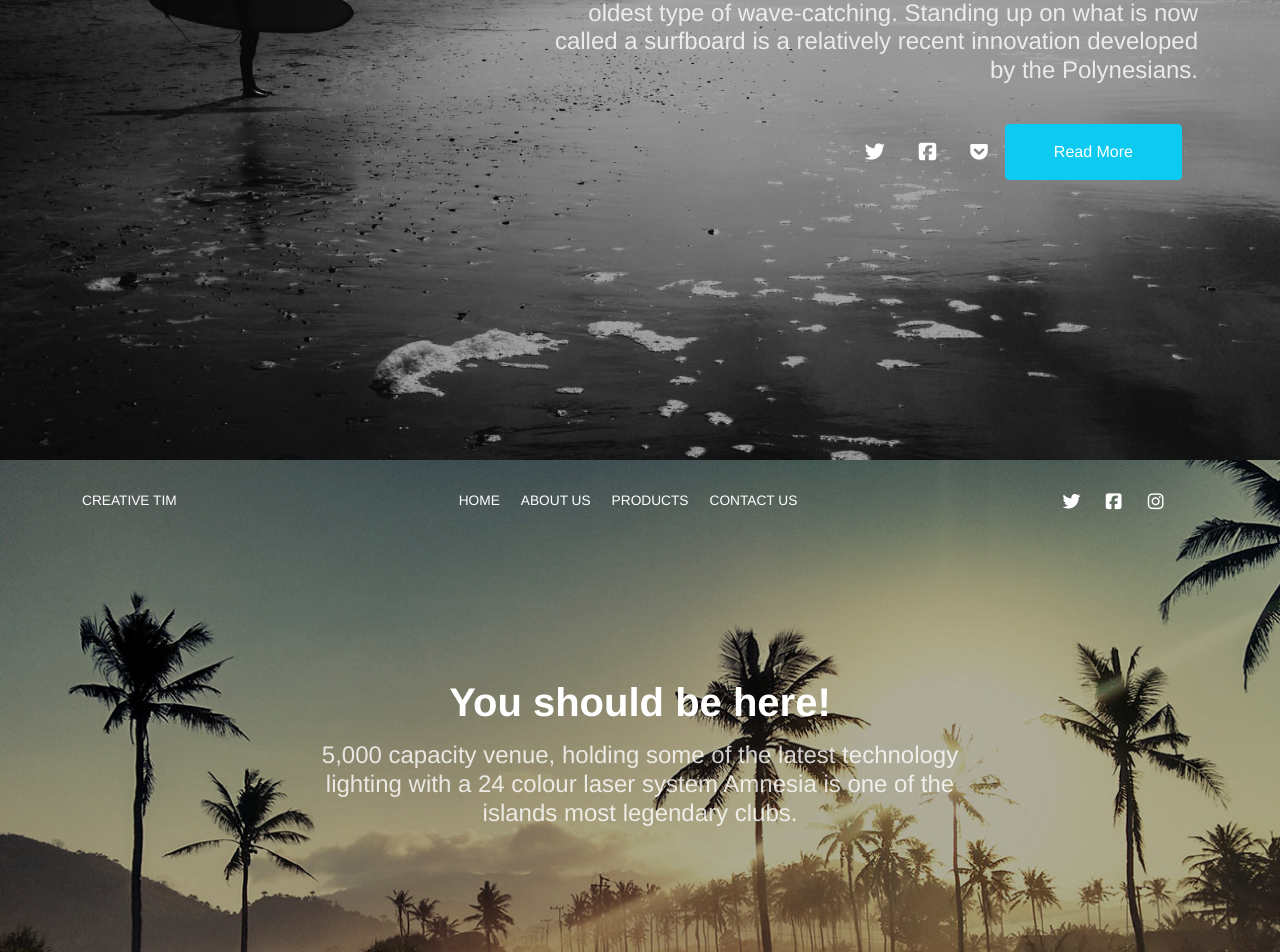
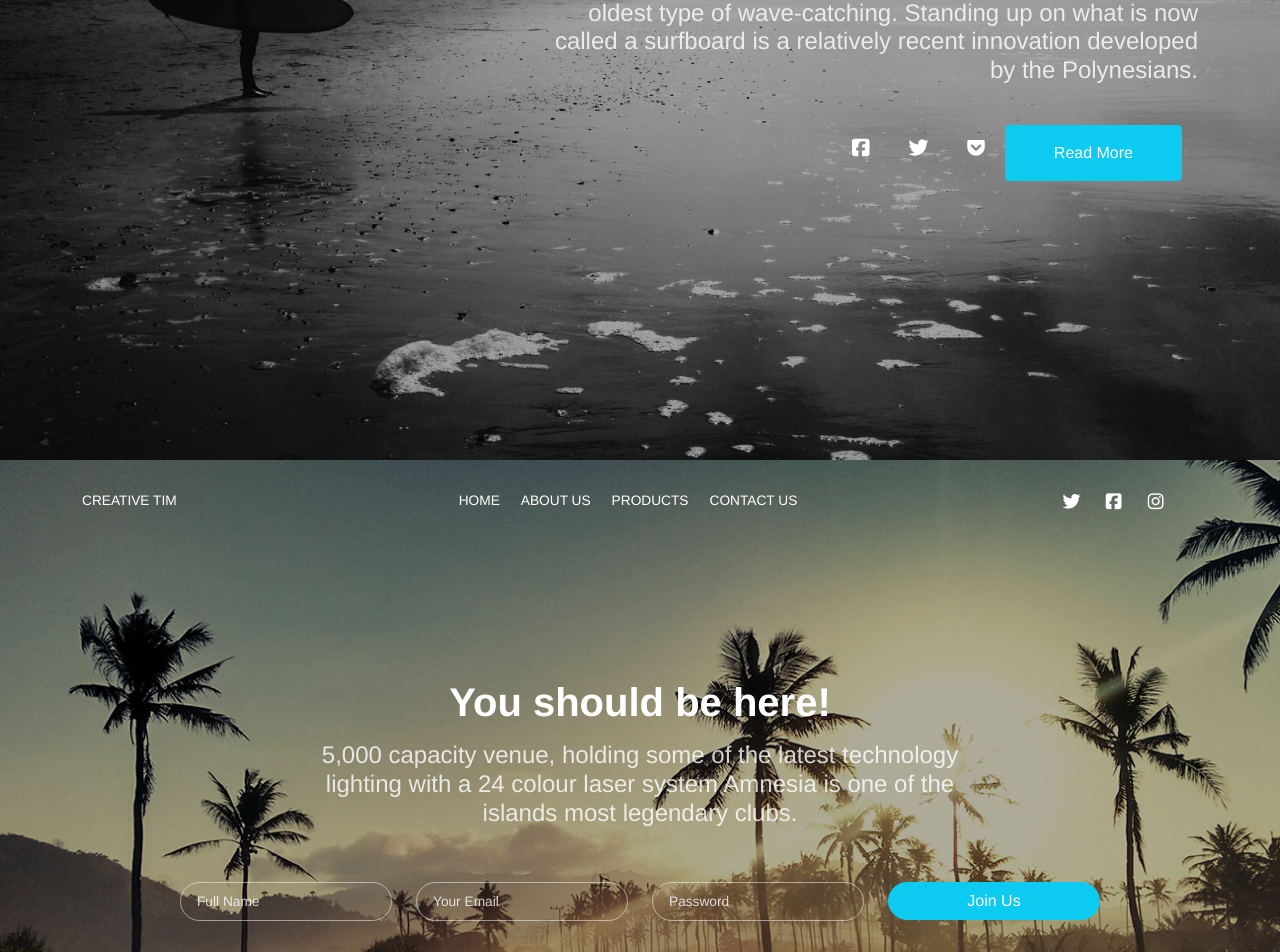
Before and after one commit to meovy/section-header-feature, a React (Create React App) app: page / in a window 1280 px wide. Shown: the part 1140-2092 px from the top of the page. Built offline with nearby package versions, Linux system fonts and the light colour scheme.

Commit message:
feat: add form input

```diff
--- a/src/App.css
+++ b/src/App.css
@@ -306,10 +306,6 @@ margin
   margin-left: auto !important;
 }
 
-.btn-neutral.btn-link {
-  color: #fff;
-}
-
 .btn.btn-info.btn-lg {
   color: #fff;
   font-size: 1em;
@@ -317,16 +313,89 @@ margin
   padding: 15px 48px;
 }
 
-.a.btn-icon.btn-lg {
+.btn-icon.btn-lg {
   height: 3.6rem;
   min-width: 3.6rem;
   width: 3.6rem;
 }
 
-.btn-icon.btn-neutral.btn.btn-link.btn-lg:hover {
+.btn-icon.btn-icon.btn-transparent.btn-lg {
+  color: #fff;
+}
+
+.btn-icon.btn-transparent.btn-lg:hover {
   color: #f96332!important;
 }
 
 .mr-3 {
   margin-right: 1rem!important;
 }
+
+.card {
+  border: 0;
+  border-radius: 0.1875rem;
+  display: inline-block;
+  position: relative;
+  width: 100%;
+  margin-bottom: 30px;
+  box-shadow: 0px 5px 25px 0px rgba(0, 0, 0, 0.2);
+}
+
+.form-control {
+  background-color: transparent;
+  border: 1px solid hsla(0,0%,100%,.5);
+  border-radius: 30px;
+  color: #fff;
+  height: auto;
+  line-height: normal;
+  font-size: 0.8571em;
+  -webkit-transition: color 0.3s ease-in-out, border-color 0.3s ease-in-out,
+    background-color 0.3s ease-in-out;
+  -moz-transition: color 0.3s ease-in-out, border-color 0.3s ease-in-out,
+    background-color 0.3s ease-in-out;
+  -o-transition: color 0.3s ease-in-out, border-color 0.3s ease-in-out,
+    background-color 0.3s ease-in-out;
+  -ms-transition: color 0.3s ease-in-out, border-color 0.3s ease-in-out,
+    background-color 0.3s ease-in-out;
+  transition: color 0.3s ease-in-out, border-color 0.3s ease-in-out,
+    background-color 0.3s ease-in-out;
+  -webkit-box-shadow: none;
+  box-shadow: none;
+}
+
+.form-control::placeholder {
+  color: #fff;
+  opacity: 0.8;
+  filter: alpha(opacity=80);}
+
+.form-control:focus {
+  background-color: transparent;
+  border: 1px solid #fff;
+  -webkit-box-shadow: none;
+  box-shadow: none;
+  outline: 0 !important;
+  color: #fff;
+}
+.btn-round {
+  border-width: 1px;
+  border-radius: 30px!important;
+}
+
+.btn-block, .btn-block:hover {
+  display: block;
+  width: 100%;
+  color: #fff;
+}
+
+.card-form-horizontal .btn, .card-form-horizontal .form-group, .card-form-horizontal .input-group {
+  margin: 0;
+}
+
+.card-plain {
+  background: transparent;
+  box-shadow: none;
+}
+.card-plain .card-body {
+  padding-left: 5px;
+  padding-right: 5px;
+}
--- a/src/App.js
+++ b/src/App.js
@@ -2,8 +2,6 @@ import React from "react";
 import Features from "./components/Feature";
 import Headers from "./components/Header";
 import NavBar from "./components/NavBar";
-import "bootstrap/dist/css/bootstrap.min.css";
-import "@fortawesome/fontawesome-free/css/all.min.css";
 import "./App.css";
 
 function App() {
--- /dev/null
+++ b/src/components/Header/Buttons.js
@@ -0,0 +1,41 @@
+import React from "react";
+import { Button } from "reactstrap";
+
+export default function Buttons() {
+  return (
+    <div className="buttons">
+      <Button
+        className="btn-icon"
+        color="transparent"
+        href="#pablo"
+        size="lg"
+        onClick={(e) => e.preventDefault()}>
+        <i className="fab fa-facebook-square"></i>
+      </Button>
+      <Button
+        className="btn-icon"
+        color="transparent"
+        href="#pablo"
+        size="lg"
+        onClick={(e) => e.preventDefault()}>
+        <i className="fab fa-twitter"></i>
+      </Button>
+      <Button
+        className="btn-icon"
+        color="transparent"
+        href="#pablo"
+        size="lg"
+        onClick={(e) => e.preventDefault()}>
+        <i className="fab fa-get-pocket"></i>
+      </Button>
+      <Button
+        className="mr-3"
+        color="info"
+        href="#pablo"
+        size="lg"
+        onClick={(e) => e.preventDefault()}>
+        Read More
+      </Button>
+    </div>
+  );
+}
--- /dev/null
+++ b/src/components/Header/Form.js
@@ -0,0 +1,61 @@
+import React from "react";
+import {
+  Button,
+  Card,
+  CardBody,
+  Col,
+  Form,
+  FormGroup,
+  Input,
+  Row,
+} from "reactstrap";
+
+export default function FormHeader() {
+  return (
+    <Col md={10} className="ml-auto mr-auto">
+      <Card className="card-raised card-form-horizontal card-plain">
+        <CardBody>
+          <Form action="" className="form" method="">
+            <Row>
+              <Col md={3}>
+                <FormGroup>
+                  <Input
+                    defaultValue=""
+                    placeholder="Full Name"
+                    type="text"
+                    size="lg"
+                  />
+                </FormGroup>
+              </Col>
+              <Col md={3}>
+                <FormGroup>
+                  <Input
+                    defaultValue=""
+                    placeholder="Your Email"
+                    type="email"
+                    size="lg"
+                  />
+                </FormGroup>
+              </Col>
+              <Col md={3}>
+                <FormGroup>
+                  <Input
+                    defaultValue=""
+                    placeholder="Password"
+                    type="password"
+                    size="lg"
+                  />
+                </FormGroup>
+              </Col>
+              <Col md={3}>
+                <Button color="info" className="btn-round btn-block">
+                  Join Us
+                </Button>
+              </Col>
+            </Row>
+          </Form>
+        </CardBody>
+      </Card>
+    </Col>
+  );
+}
--- a/src/components/Header/Header.js
+++ b/src/components/Header/Header.js
@@ -1,6 +1,8 @@
 import React from "react";
-import { Container } from "reactstrap";
+import { Col, Container } from "reactstrap";
 import TransparentNavBar from "../NavBar/TransparentNavBar";
+import Buttons from "./Buttons";
+import FormHeader from "./Form";
 
 const Header = ({ style, data, tabs }) => {
   return (
@@ -9,33 +11,13 @@ const Header = ({ style, data, tabs }) => {
         <div className={`page-header-image ${style.bgImage}`}></div>
         <TransparentNavBar tabs={tabs} />
         <Container>
-          <div className={`col-md-7 ${style.containerClass}`}>
+          <Col md={7} className={style.containerClass}>
             <h1 className="title">{data.title}</h1>
             <h4 className="description">{data.description}</h4>
             <br />
-            {data.id === 1 && (
-              <div className="buttons">
-                <a
-                  href="#pablo"
-                  className="btn-icon btn-neutral btn btn-link btn-lg">
-                  <i className="fab fa-twitter"></i>
-                </a>
-                <a
-                  href="#pablo"
-                  className="btn-icon btn-neutral btn btn-link btn-lg">
-                  <i className="fab fa-facebook-square"></i>
-                </a>
-                <a
-                  href="#pablo"
-                  className="btn-icon btn-neutral btn btn-link btn-lg">
-                  <i className="fab fa-get-pocket"></i>
-                </a>
-                <a href="#pablo" className="mr-3 btn btn-info btn-lg">
-                  Read More
-                </a>
-              </div>
-            )}
-          </div>
+            {data.id === 1 && <Buttons />}
+          </Col>
+          {data.id === 2 && <FormHeader />}
         </Container>
       </div>
     </>
--- a/src/index.js
+++ b/src/index.js
@@ -1,6 +1,8 @@
 import React from 'react';
 import ReactDOM from 'react-dom/client';
 import './index.css';
+import "bootstrap/dist/css/bootstrap.min.css";
+import "@fortawesome/fontawesome-free/css/all.min.css";
 import App from './App';
 import reportWebVitals from './reportWebVitals';
 
```
